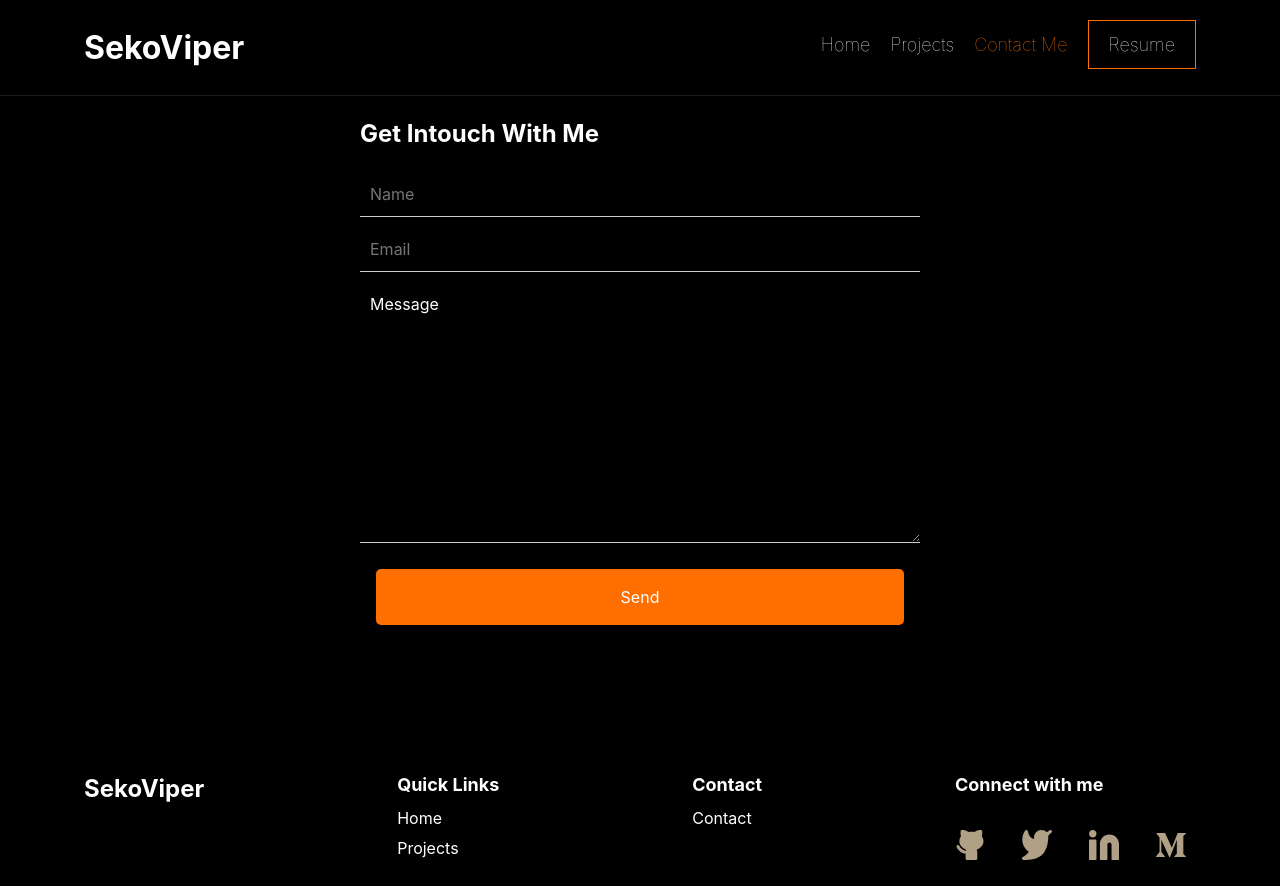
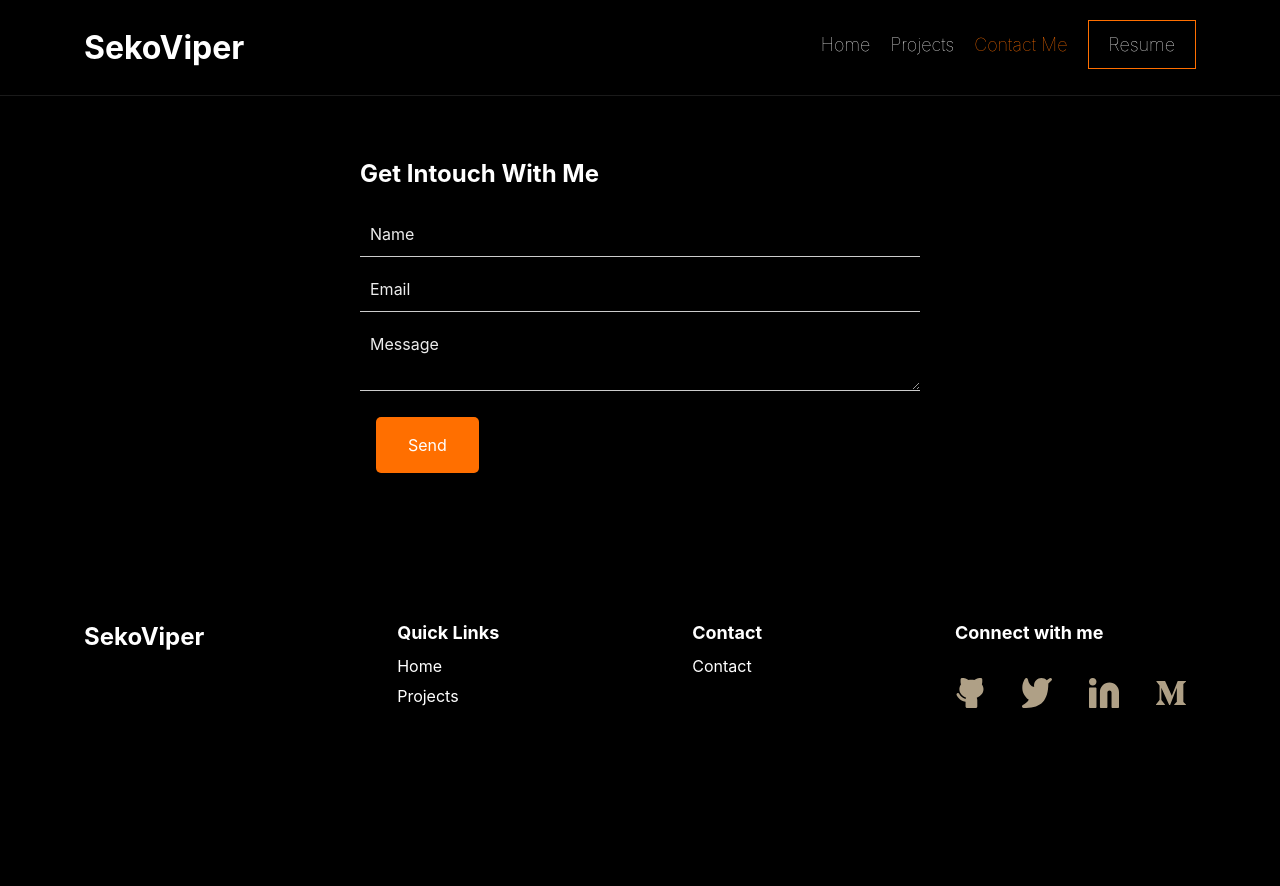
Before and after one commit to SekoViper/seko, a React (Create React App) app: page /contact in a window 1280 px wide. After the commit the page ends 800 px from the top, so only its background shows below. Built offline with nearby package versions, Linux system fonts and the light colour scheme.

Commit message:
Modify contact page.

```diff
--- a/src/components/contact/Contact.jsx
+++ b/src/components/contact/Contact.jsx
@@ -6,10 +6,16 @@ const Contact = () => (
     <div className="container">
       <h1>Get Intouch With Me</h1>
       <div>
-        <form action="">
+        <form
+          id="fs-frm"
+          name="simple-contact-form"
+          acceptCharset="utf-8"
+          action="https://formspree.io/f/mdojgyyj"
+          method="post"
+        >
           <input type="text" required name="name" id="name" placeholder="Name" />
-          <input type="email" required name="email" id="email" placeholder="Email" />
-          <textarea name="message" required id="message" cols="30" rows="10" placeholder="Message" />
+          <input type="email" required name="_replyto" id="email" placeholder="Email" />
+          <textarea name="message" required id="message" placeholder="Message" />
           <button type="submit">Send</button>
         </form>
       </div>
--- a/src/components/contact/contact.css
+++ b/src/components/contact/contact.css
@@ -1,7 +1,7 @@
 .container {
   width: 100%;
   max-width: 600px;
-  margin: 0 auto;
+  margin: 40px auto;
   padding: 20px;
 }
 
@@ -30,9 +30,9 @@ textarea {
   background-color: transparent;
 }
 
-input,
+input::placeholder,
 textarea::placeholder {
-  color: #fff !important;
+  color: #ececec !important;
 }
 
 input:focus,
@@ -44,6 +44,7 @@ button[type="submit"] {
   background-color: #ff6f00;
   color: #fff;
   cursor: pointer;
+  width: fit-content;
 }
 
 button[type="submit"]:hover {
```
